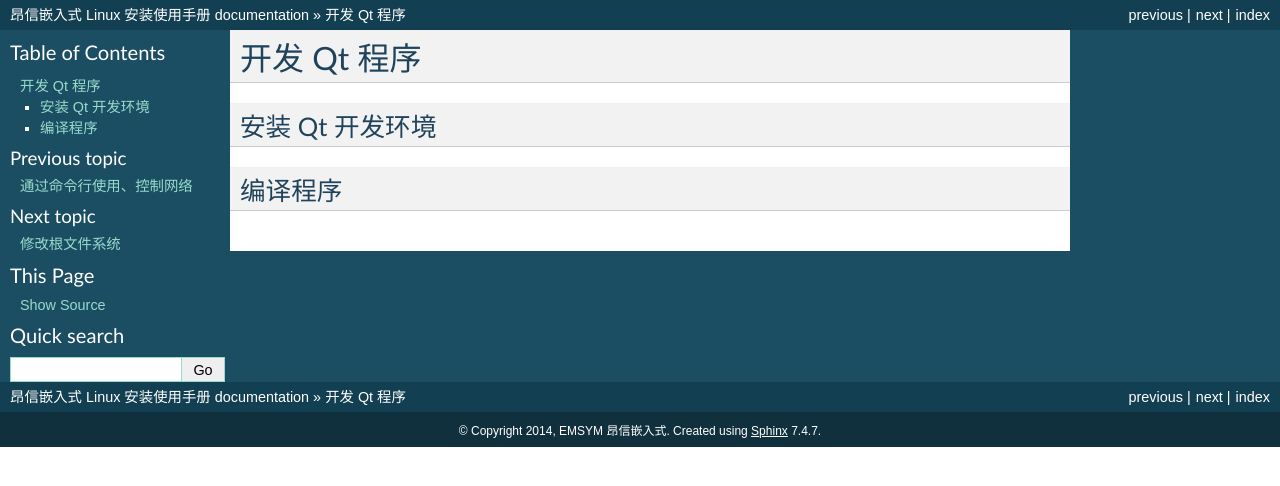
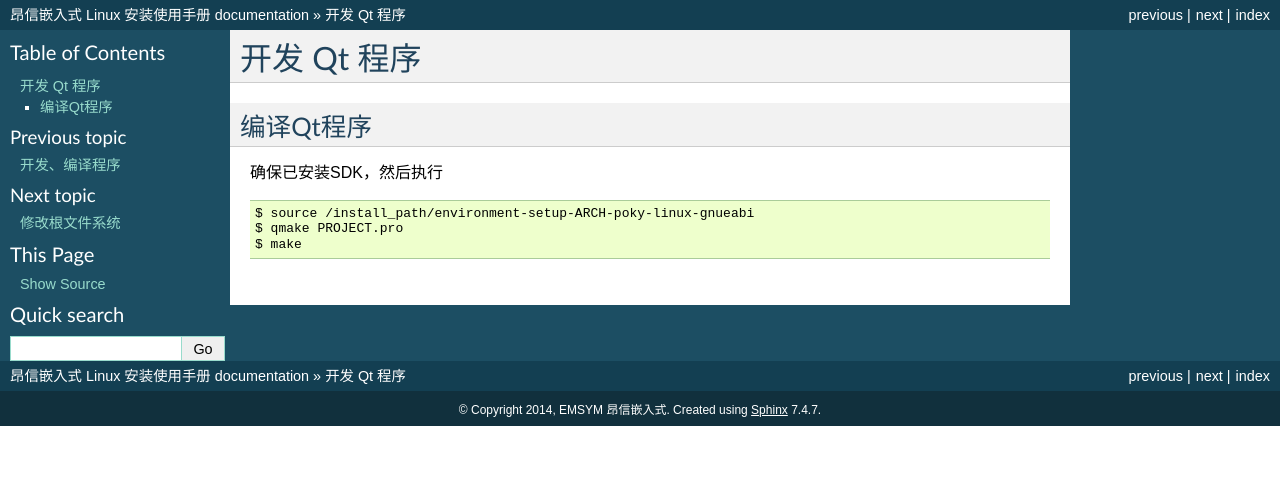
Before and after one commit to hn82123/emsym-linux-manual, a Sphinx documentation site: the page built from docs/source/qt.rst, in a window 1280 px wide. Shown: the top 486 px of the page. Built offline with Sphinx 7.4.7, drawn with Linux system fonts in a browser that asks for light colours; pages that are not in the unit, such as notebooks, are missing from menus.

Commit message:
How to compile with gcc and Qt.

```diff
--- /dev/null
+++ b/docs/source/develop.rst
@@ -0,0 +1,14 @@
+开发、编译程序
+========================================
+
+编译程序
+-----------------
+#. 下载SDK安装包，在命令行直接运行。
+#. 设置环境变量，执行
+	::
+
+		$ source /install_path/environment-setup-ARCH-poky-linux-gnueabi
+		# verify installation and environment
+		$ export
+
+#. 编译命令 arm-poky-linux-gnueabi-gcc
--- a/docs/source/index.rst
+++ b/docs/source/index.rst
@@ -17,6 +17,7 @@ Contents:
    usb
    software
    network
+   develop
    qt
    diy
 
--- a/docs/source/qt.rst
+++ b/docs/source/qt.rst
@@ -1,9 +1,10 @@
 开发 Qt 程序
 ========================================
 
-安装 Qt 开发环境
--------------------------------------
+编译Qt程序
+-----------------
+确保已安装SDK，然后执行 ::
 
-
-编译程序
------------------
+	$ source /install_path/environment-setup-ARCH-poky-linux-gnueabi
+	$ qmake PROJECT.pro
+	$ make
```
